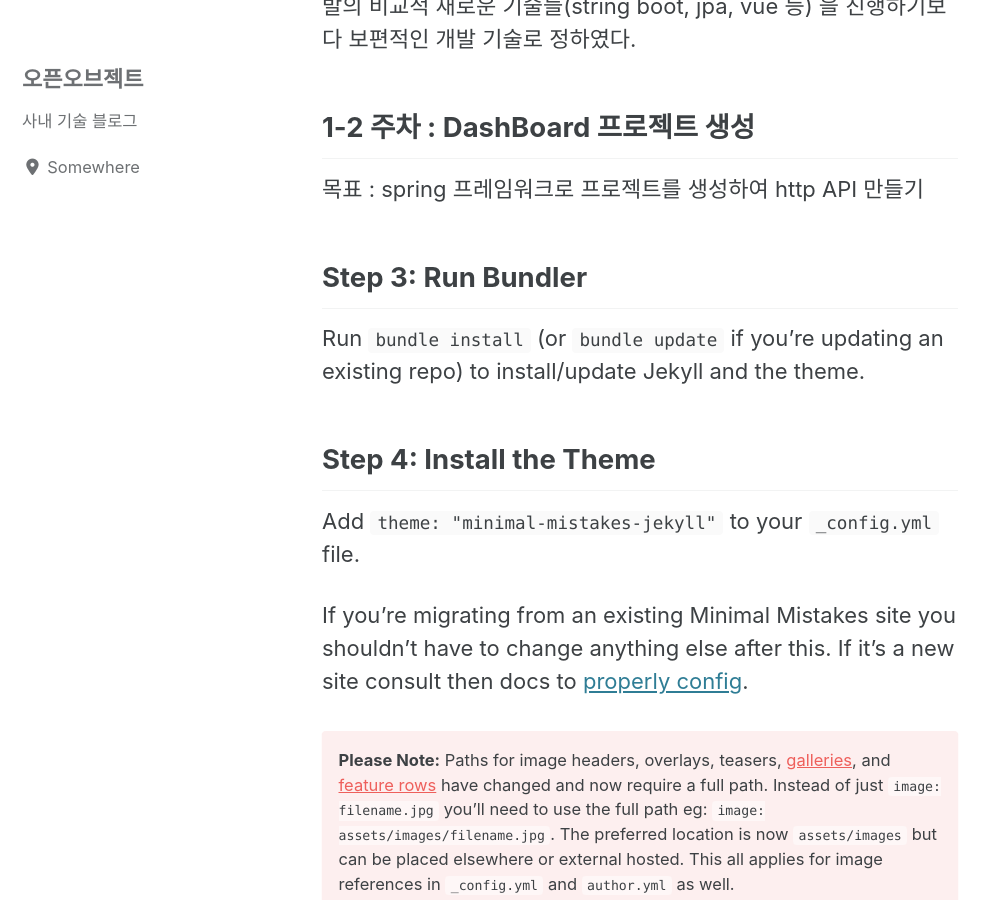
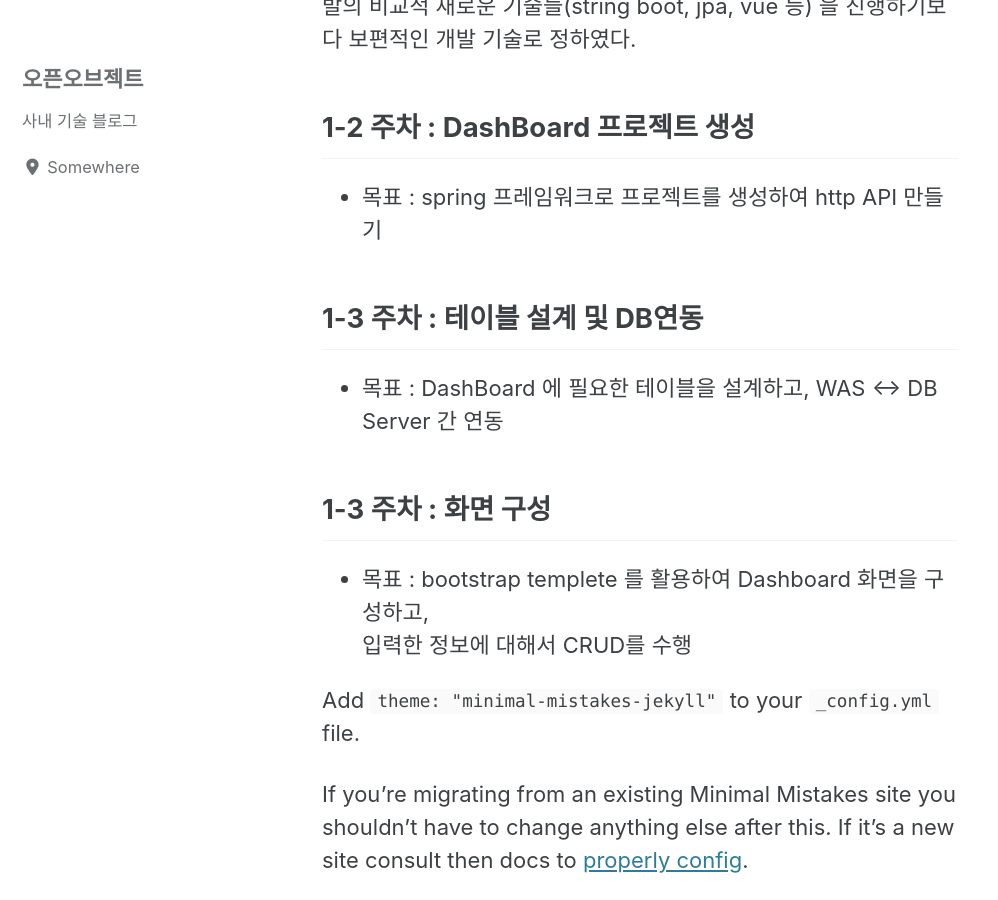
Before and after one commit to openobjectnet/openobjectnet.github.io, a Jekyll site: the page built from _posts/2020-05-19-mento-review.md, in a window 1280 px wide and 900 px high, scrolled down 1299 px. Shown: the whole window, without its empty margins (0-998 px from the left). Built offline with Jekyll 4.4.1, drawn with Linux system fonts in a browser that asks for light colours; cached includes are drawn as plain includes; nearby versions of some CDN libraries; some of the changed text lies outside the part shown.

Commit message:
[SeHoon] 멘토링 포스트 1-3 주차 추가

```diff
--- a/_posts/2020-05-19-mento-review.md
+++ b/_posts/2020-05-19-mento-review.md
@@ -37,21 +37,17 @@ toc_label: "시기별"
 
 ## 1-2 주차 : DashBoard 프로젝트 생성
 
-목표 : spring 프레임워크로 프로젝트를 생성하여 http API 만들기
+- 목표 : spring 프레임워크로 프로젝트를 생성하여 http API 만들기
 
 
+## 1-3 주차 : 테이블 설계 및 DB연동
 
+- 목표 : DashBoard 에 필요한 테이블을 설계하고, WAS <-> DB Server 간 연동
 
+## 1-3 주차 : 화면 구성
 
-
-
-
-
-## Step 3: Run Bundler
-
-Run `bundle install` (or `bundle update` if you're updating an existing repo) to install/update Jekyll and the theme.
-
-## Step 4: Install the Theme
+- 목표 : bootstrap templete 를 활용하여 Dashboard 화면을 구성하고,
+입력한 정보에 대해서 CRUD를 수행
 
 Add `theme: "minimal-mistakes-jekyll"` to your `_config.yml` file.
 
```
